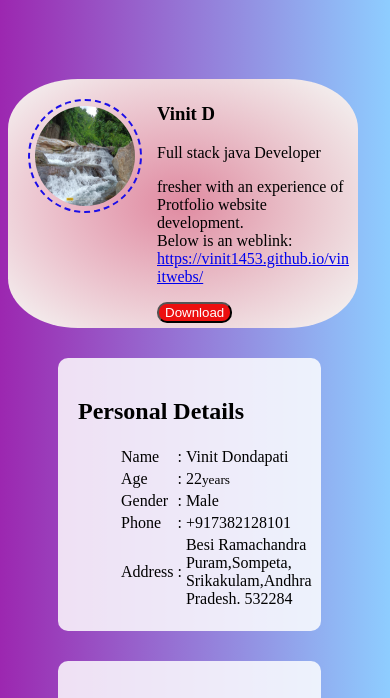
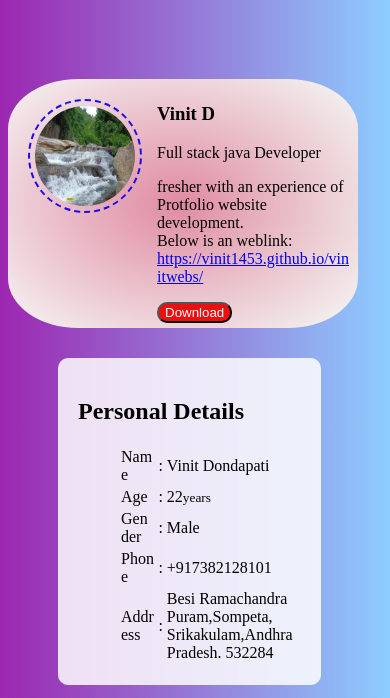
Before and after one commit to vinit1453/project, a plain HTML site: page index.html in a window 390 px wide. Shown: the part 79-777 px from the top of the page. Drawn offline with Linux system fonts and the light colour scheme.

Commit message:
text overflow

```diff
--- a/index.css
+++ b/index.css
@@ -98,6 +98,9 @@ legend{
         width:100px;
         height: 100px;
     }
+     .details {
+        word-break: break-word;
+    }
 
     fieldset{
 
```
